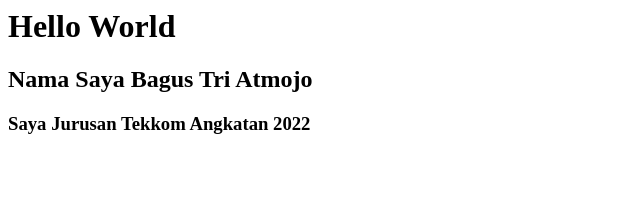
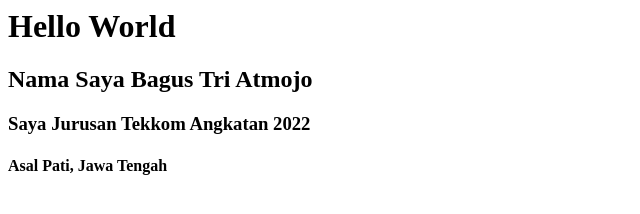
Before and after one commit to bagus3at/bagus-resolusi, a plain HTML site: page index.html in a window 1280 px wide. Shown: the whole page, without its empty margins (0-640 px from the left). Drawn offline with Linux system fonts and the light colour scheme.

Commit message:
Update index.html

```diff
--- a/index.html
+++ b/index.html
@@ -1,3 +1,4 @@
 <h1> Hello World </h1>
 <h2> Nama Saya Bagus Tri Atmojo</h2>
 <h3> Saya Jurusan Tekkom Angkatan 2022 </h3>
+<h4> Asal Pati, Jawa Tengah </h4>
```
